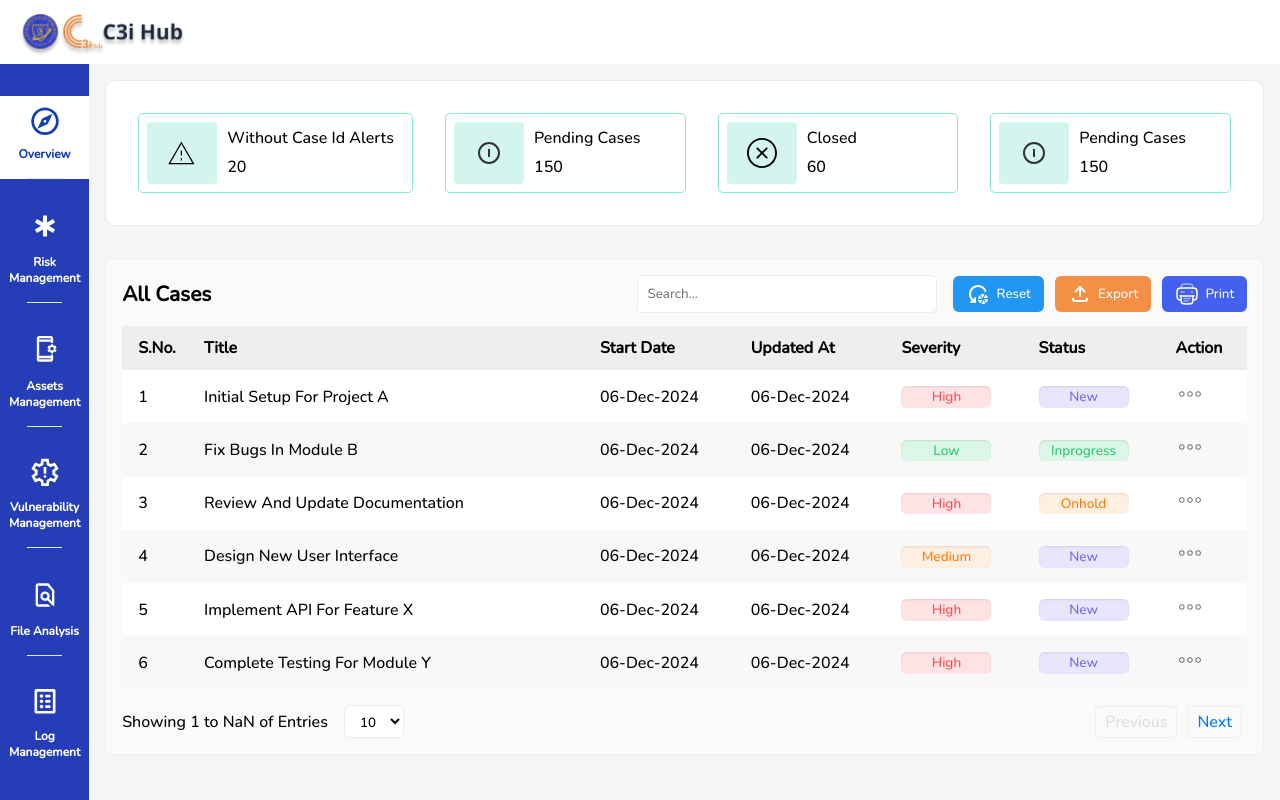
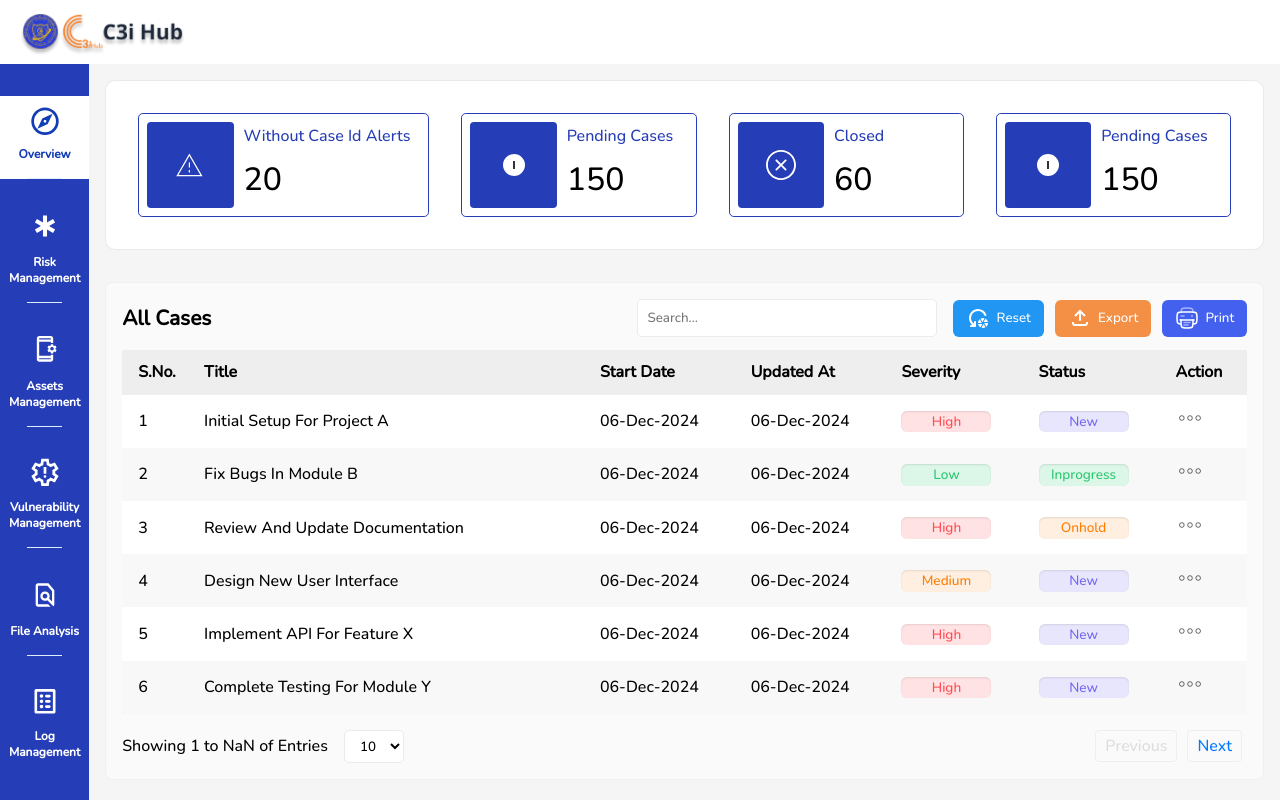
Before and after one commit to Aausafalam/SOC-Front-end, a React (Create React App) app: page /case in a window 1280 px wide. Built offline with nearby package versions, Linux system fonts and the light colour scheme; a web font is replaced by a local one.

Commit message:
overview cards added on case page

```diff
--- a/src/pages/CaseModule/components/Box.jsx
+++ b/src/pages/CaseModule/components/Box.jsx
@@ -1,13 +1,13 @@
 import React from 'react';
-import './Box.css';
+import Style from './Box.module.css';
 
 const Box = ({ label, count, icon }) => {
   return (
-    <div className="box">
-      <span class="box-icon">{icon}</span>
-      <div class="box-content">
-            <span class="box-label">{label}</span>
-            <span class="box-count">{count}</span>
+    <div className={Style.box}>
+      <span class={Style.boxIcon} >{icon}</span>
+      <div class={Style.boxContent}>
+            <span class={Style.boxLabel}>{label}</span>
+            <span class={Style.boxCount}>{count}</span>
       </div>
     </div>
   );
--- a/src/pages/CaseModule/components/Box.css
+++ b/src/pages/CaseModule/components/Box.module.css
@@ -1,35 +1,3 @@
-/* .box {
-    display: flex;
-    flex-direction: column;
-    align-items: center;
-    justify-content: center;
-    width: 150px;
-    height: auto;
-    border-radius: 8px;
-    background-color: #F3F5FF;
-    color: #333;
-    font-family: Arial, sans-serif;
-    box-shadow: 0 4px 8px rgba(0, 0, 0, 0.1);
-    border: 1px solid #ddd;
-    margin: 10px;
-    padding: 10px;
-    text-align: center;
-  }
-
-  .box-icon {
-    margin-bottom: 8px;
-  }
-
-  .box-label {
-    font-size: 14px;
-    font-weight: bold;
-  }
-
-  .box-count {
-    font-size: 24px;
-    margin-bottom: 8px;
-  }
-   */
 .box{
     /* box-shadow: inset 0 0 4px rgba(0,0,0,.125), inset 0 1px 3px 0px rgba(0,0,0,.2); */
     /* box-shadow:  7px 7px 15px #d5d5d5, -7px -7px 15px #f4f4f4; */
@@ -42,18 +10,24 @@
     position: relative;
     width: 100%;
     margin:1rem;
-    border:1px solid #83e9d5;
+    /* border:1px solid #83e9d5; */
+    border:1px solid #253DB6;
 }
 
-.box .box-label {
+.box .boxLabel {
     display: block;
     overflow: hidden;
     text-overflow: ellipsis;
     white-space: nowrap;
+    color:#253DB6;
     /* font-weight: bold; */
 }
 
-.box .box-content {
+.boxCount {
+  font-size: 2rem;
+}
+
+.boxContent {
     display: -ms-flexbox;
     display: flex;
     -ms-flex-direction: column;
@@ -66,7 +40,7 @@
     padding: 0 10px;
 }
 
-.box .box-icon {
+.boxIcon {
     border-radius: .25rem;
     -ms-flex-align: center;
     align-items: center;
@@ -76,6 +50,11 @@
     -ms-flex-pack: center;
     justify-content: center;
     text-align: center;
-    width: 70px;
-    background-color: #d4f5ee;
+    width: 86.39px;
+    /* background-color: #d4f5ee; */
+    background-color:  #253DB6;
 }
+
+.boxIcon svg {
+  color:white!important;
+}
```
Also changed, not shown: src/utils/icon.js.
